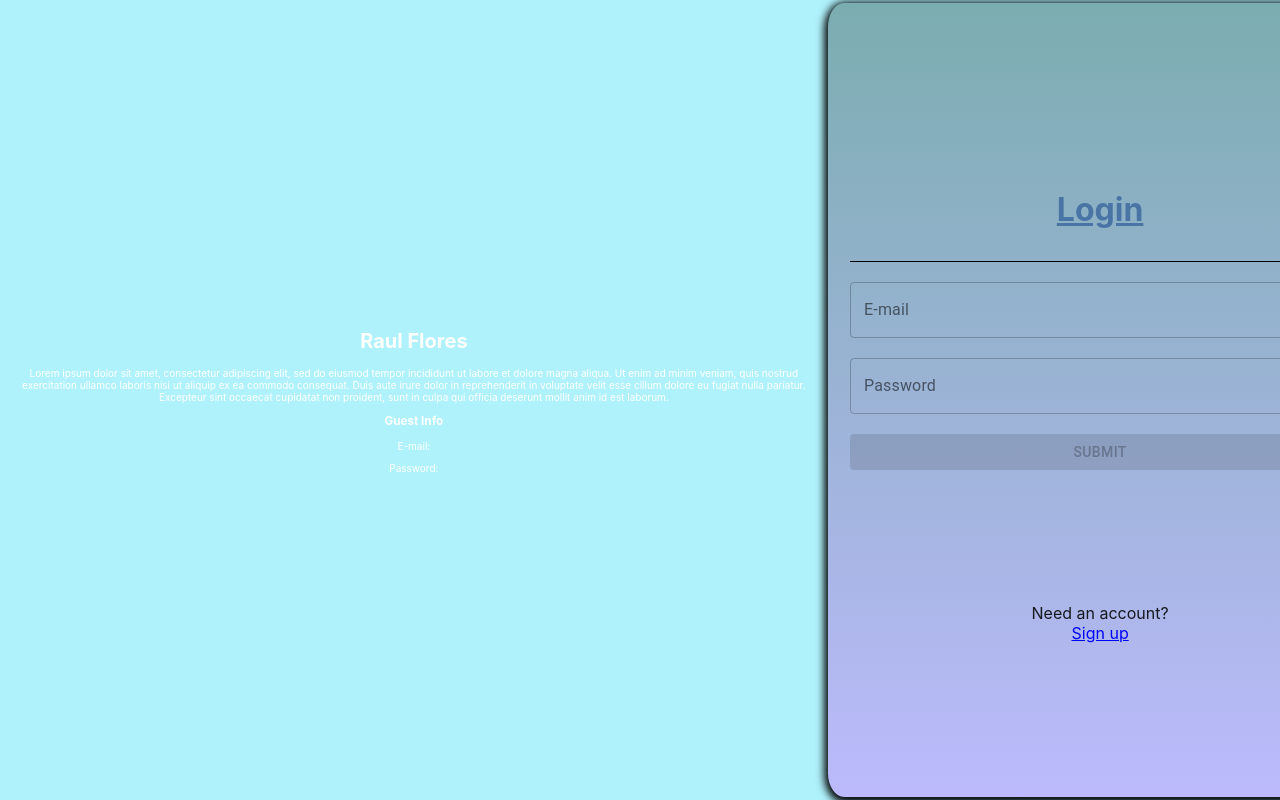
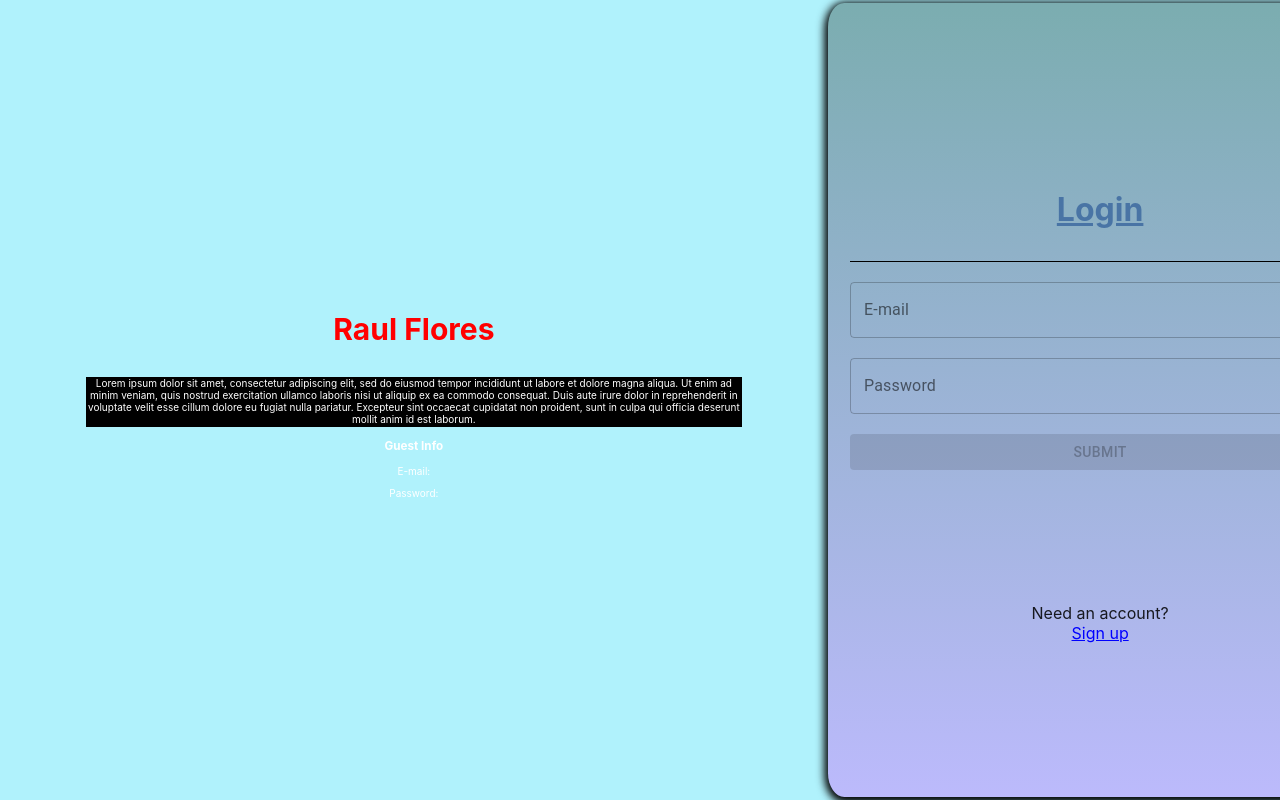
Before and after one commit to rauleflores/refloresjr-portfolio, a React (Create React App) app: page /home/login in a window 1280 px wide. Shown: the top 800 px of the page. Built offline with nearby package versions, Linux system fonts and the light colour scheme.

Commit message:
quick changes to some files

```diff
--- a/src/Components/LoginForm.js
+++ b/src/Components/LoginForm.js
@@ -10,7 +10,7 @@ import {
 import { Link, useHistory } from "react-router-dom";
 import { Visibility, VisibilityOff } from "@material-ui/icons";
 import useStyles from "../Styles/useStyles";
-import loginValidationSchema from "../Schemas/LoginFormSchemea";
+import loginValidationSchema from "../Schemas/LoginFormSchema";
 
 const LoginForm = () => {
   const history = useHistory();
@@ -62,7 +62,7 @@ const LoginForm = () => {
   };
 
   return (
-    <Card className={classes.Card}>
+    <Card className={classes.FormCard}>
       <form onSubmit={formik.handleSubmit}>
         <div className="text">
           <h3 className="h3">Login</h3>
--- a/src/Components/SignUpForm.js
+++ b/src/Components/SignUpForm.js
@@ -101,7 +101,7 @@ const SignUp = () => {
   };
 
   return (
-    <Card className={classes.Card}>
+    <Card className={classes.FormCard}>
       <form onSubmit={formik.handleSubmit}>
         <div className="text">
           <h3 className="h3">Sign Up</h3>
--- a/src/Components/Splash.js
+++ b/src/Components/Splash.js
@@ -1,12 +1,15 @@
 import React from "react";
+import useStyles from "../Styles/useStyles";
 
 const Splash = () => {
+  const classes = useStyles();
+
   return (
-    <div>
-      <h1>Raul Flores</h1>
+    <div className={classes.Splash}>
+      <h1 className="myName">Raul Flores</h1>
       <div>
-        <div>
-          <p>
+        <div className="shortMessageDiv">
+          <p className="shortMessage">
             Lorem ipsum dolor sit amet, consectetur adipiscing elit, sed do
             eiusmod tempor incididunt ut labore et dolore magna aliqua. Ut enim
             ad minim veniam, quis nostrud exercitation ullamco laboris nisi ut
@@ -16,13 +19,13 @@ const Splash = () => {
             culpa qui officia deserunt mollit anim id est laborum.
           </p>
         </div>
-        <div>
-          <h3>Guest Info</h3>
-          <p>
-            E-mail: <span></span>
+        <div className="guestDiv">
+          <h3 className="h3Spash guestInfo">Guest Info</h3>
+          <p className="emailSplash">
+            E-mail: <span className="guestEmail"></span>
           </p>
-          <p>
-            Password: <span></span>
+          <p className="passwordSplash">
+            Password: <span className="guestPassword"></span>
           </p>
         </div>
       </div>
--- a/src/Styles/useStyles.js
+++ b/src/Styles/useStyles.js
@@ -1,7 +1,7 @@
 import { makeStyles } from "@material-ui/core";
 
 const useStyles = makeStyles((theme) => ({
-  Card: {
+  FormCard: {
     display: "flex",
     flexDirection: "column",
     alignItems: "center",
@@ -48,6 +48,27 @@ const useStyles = makeStyles((theme) => ({
       flexGrow: 1,
     },
   },
+  Splash: {
+    display: "flex",
+    flexDirection: "column",
+    margin: "10%",
+    "& .myName": {
+      fontSize: "30px",
+      color: "red",
+    },
+    "& .shortMessageDiv": {
+      height: "50px",
+      // width: "80%",
+      backgroundColor: "black",
+    },
+    "& .shortMessage": {},
+    "& .guestDiv": {},
+    "& .h3Splash": {},
+    "& .emailSplash": {},
+    "& .guestEmail": {},
+    "& .passwordSplash": {},
+    "& .guestPassword": {},
+  },
 }));
 
 export default useStyles;
```
Also changed, not shown: src/Schemas/LoginFormSchema.js (renamed from src/Schemas/LoginFormSchemea.js).
